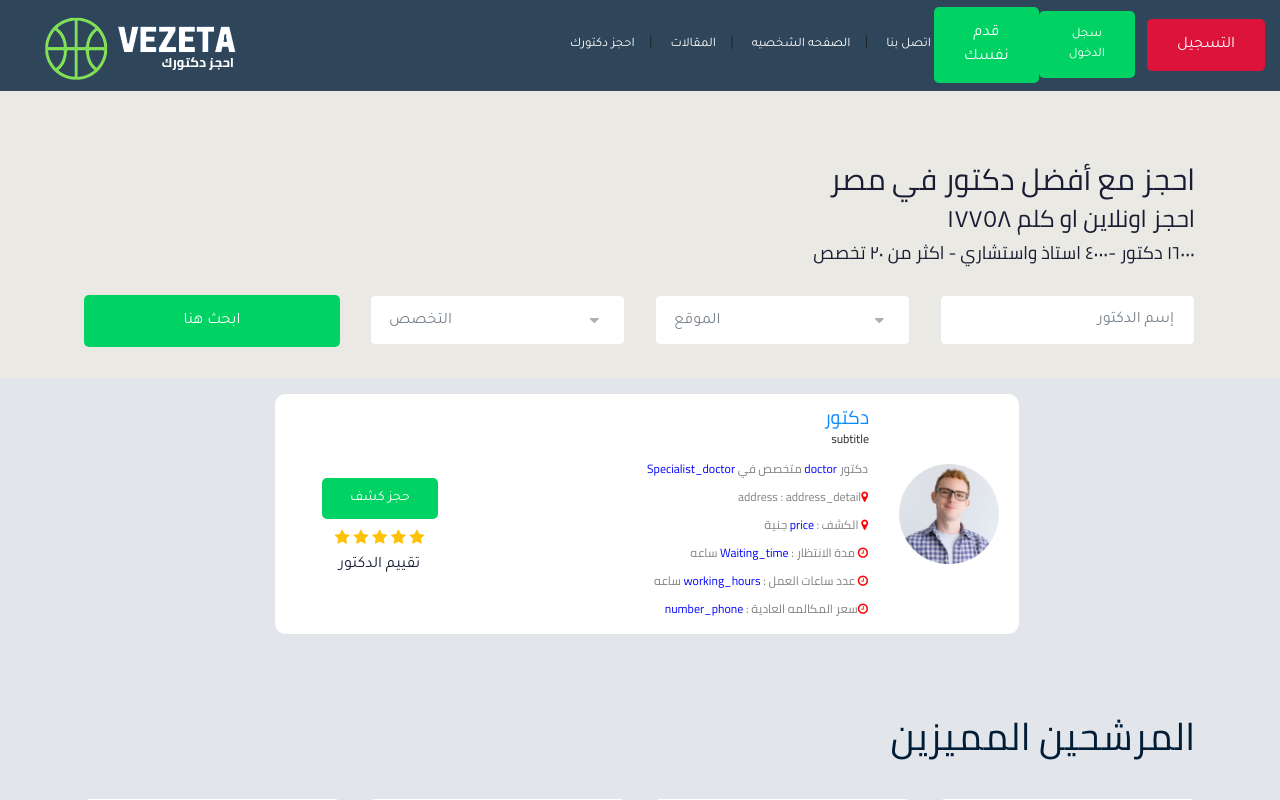
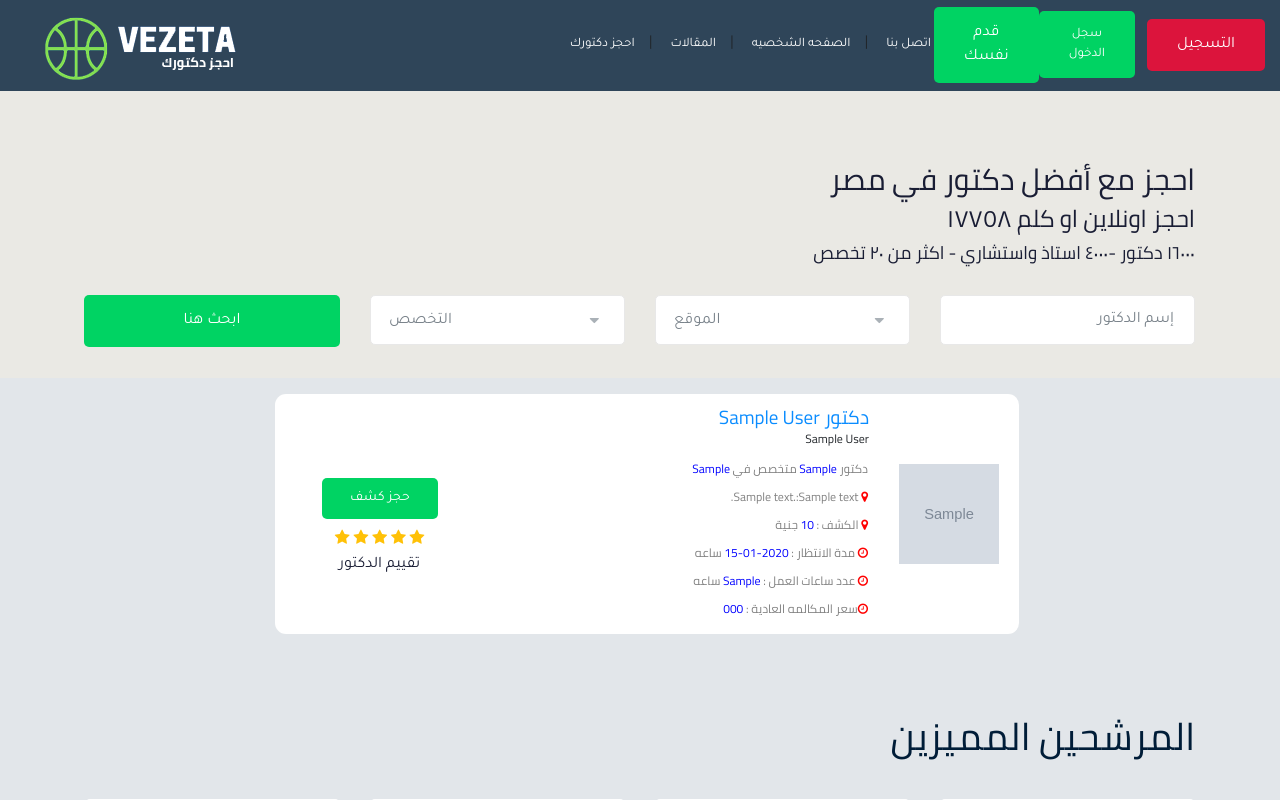
Before and after one commit to werdani/django-vezeeta, a Django app: page /accounts/doctors/ in a window 1280 px wide. Shown: the top 800 px of the page. Run offline with Django 3.2, Linux system fonts and the light colour scheme; tables that the repository leaves empty hold one stand-in row (values such as "Sample post"); grey boxes marked "Sample" are stand-in pictures; some libraries are stand-ins or nearby versions.

Commit message:
add model profile

```diff
--- a/accounts/templates/user/doctors_list.html
+++ b/accounts/templates/user/doctors_list.html
@@ -13,33 +13,33 @@
 
             <div class="job_lists">
                 <div class="row">
-                    {% for d in doctor %}
+                    {% for doc in doctor %}
 
 
                     <div class="col-lg-10 col-md-10" style="height: 16rem;" >
                         <div class="single_jobs white-bg d-flex justify-content-between">
                             <div class="jobs_left d-flex align-items-center">
                                 <div >
-                                    {% if doctor.profile.image %}
+                                    {% if doc.profile.image %}
 
-                                    <img  src="{{doctor.profile.image.url}}" alt="" width="100" height="100">
+                                    <img  src="{{doc.profile.image.url}}" alt="" width="100" height="100">
                                     {% else %}
                                     <img  src="{% static 'static_s/img/candiateds/2.png'%}" alt="" width="100" height="100">
 
                                     {% endif %}
                                 </div>
                                 <div class="jobs_conetent">
-                                    <a href=""><h5>دكتور </h5></a>
-                                    <h6>subtitle</h6>
+                                    <a href=""><h5>دكتور {{doc.profile.name}} </h5></a>
+                                    <h6>{{doc.profile.subtitle}}</h6>
 
                                     <div class="links_locat">
                                         <div class="location">
-                                            <p> <i class="fas fa-briefcase-medical"></i> دكتور <span style="color: blue;">doctor</span> متخصص في <span style="color: blue;">Specialist_doctor</span></p>
-                                            <p> <i class="fa fa-map-marker"></i>address : address_detail</p>
-                                            <p> <i class="fa fa-map-marker"></i> الكشف : <span style="color: blue;">price</span> جنية</p>
-                                            <p> <i class="fa fa-clock-o"></i> مدة الانتظار : <span style="color: blue;">Waiting_time</span> ساعه</p>
-                                            <p> <i class="fa fa-clock-o"></i> عدد ساعات العمل : <span style="color: blue;">working_hours</span> ساعه</p>
-                                            <p> <i class="fa fa-clock-o"></i>سعر المكالمه العادية  :<span style="color: blue;"> number_phone </span>  </p>
+                                            <p> <i class="fas fa-briefcase-medical"></i> دكتور <span style="color: blue;">{{doc.profile.doctor}}</span> متخصص في <span style="color: blue;">{{doc.profile.specialist_doctor}}</span></p>
+                                            <p> <i class="fa fa-map-marker"></i> {{doc.profile.address}}:{{doc.profile.address_detail}}</p>
+                                            <p> <i class="fa fa-map-marker"></i> الكشف : <span style="color: blue;">{{doc.profile.price}}</span> جنية</p>
+                                            <p> <i class="fa fa-clock-o"></i> مدة الانتظار : <span style="color: blue;">{{doc.profile.wating_time}}</span> ساعه</p>
+                                            <p> <i class="fa fa-clock-o"></i> عدد ساعات العمل : <span style="color: blue;">{{doc.profile.working_hours}}</span> ساعه</p>
+                                            <p> <i class="fa fa-clock-o"></i>سعر المكالمه العادية  :<span style="color: blue;"> {{doc.profile.phone_number}} </span>  </p>
 
 
                                         </div>
--- a/accounts/views.py
+++ b/accounts/views.py
@@ -1,13 +1,13 @@
+from .models import Profile
 from django.shortcuts import render
 from django.contrib.auth.models import User
-from .models import Profile
+
 
 
 # Create your views here.
 
 def doctors_list(request):
-    doctor =User.objects.all()
-
+    doctor = User.objects.all()
     return render(request,'user/doctors_list.html',{'doctor':doctor})
 
 def doctors_details(request , slug):
```
Also changed, not shown: media/profile/IMG-20191214-WA0000.jpg (added), media/profile/IMG-20191214-WA0006.jpg (added).
